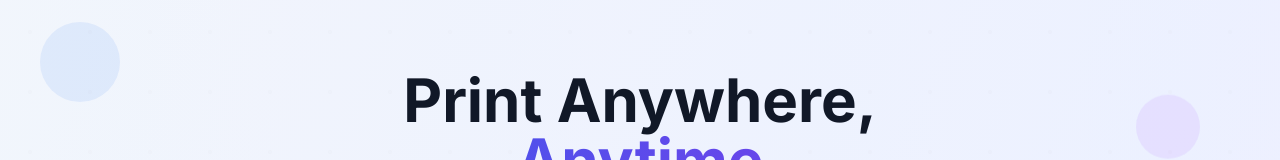
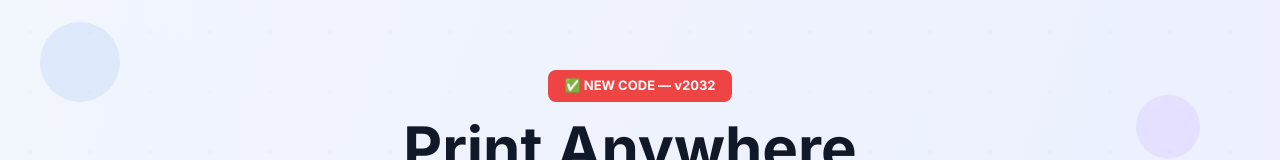
Before and after one commit to air8800/web-app-17-production-ready, a React (Vite) app: page / in a window 1280 px wide. Shown: the part 132-292 px from the top of the page. Built offline with nearby package versions, Linux system fonts and the light colour scheme; no server answers; the database is empty; the HTML template or start-up script is replaced by a standard one.

Commit message:
Update HomePage.jsx

```diff
--- a/src/pages/HomePage.jsx
+++ b/src/pages/HomePage.jsx
@@ -506,6 +506,11 @@ const HomePage = () => {
 
 
             {/* Main Heading */}
+            {/* VERCEL TEST BANNER — remove after confirming deploy */}
+            <div style={{ background: '#ef4444', color: '#fff', fontWeight: 700, fontSize: 13, padding: '6px 16px', borderRadius: 8, marginBottom: 16, display: 'inline-block' }}>
+              ✅ NEW CODE — v{Date.now().toString().slice(-4)}
+            </div>
+
             <h1 className="text-4xl sm:text-5xl lg:text-6xl font-bold text-gray-900 mb-4 sm:mb-6 leading-tight">
               Print Anywhere,
               <span className="gradient-text block">Anytime</span>
```
